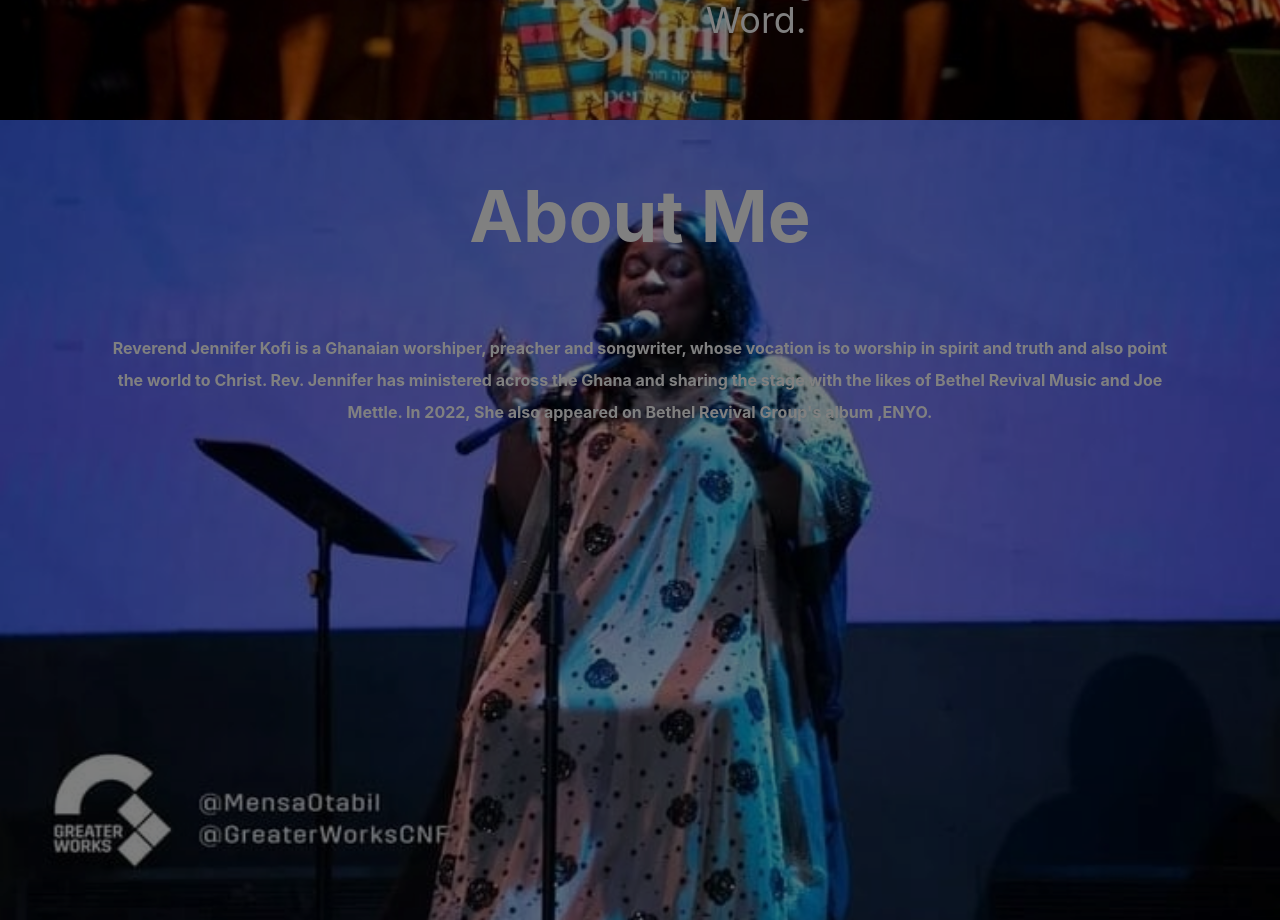
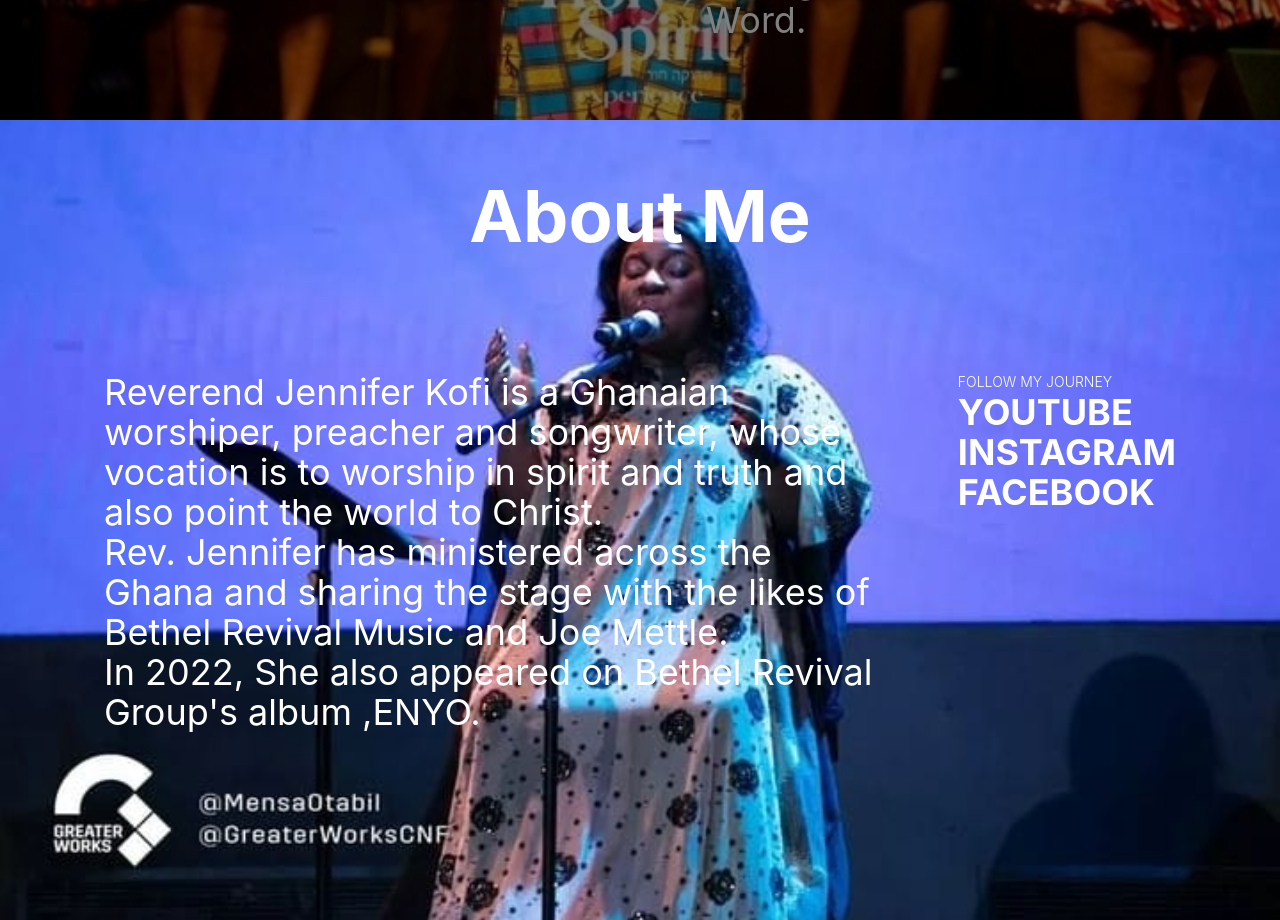
Before and after one commit to Wediah/pj-site, a Next.js app: page / in a window 1280 px wide. Shown: the part 740-1660 px from the top of the page. Built offline with nearby package versions, Linux system fonts and the light colour scheme.

Commit message:
adds social media

```diff
--- a/pages/about.js
+++ b/pages/about.js
@@ -6,20 +6,23 @@ import Image from 'next/image'
 function About () {
     return (
         <Element id="about" name="about">
-            <div className="bg-white min-h-screen px-10 pt-10 bg-no-repeat  bg-cover bg-center brightness-50" style={{ backgroundImage: 'url(pastor2.jpg)'}}>
+            <div className="bg-white min-h-screen px-10 pt-10 bg-no-repeat  bg-cover bg-center" style={{ backgroundImage: 'url(pastor2.jpg)'}}>
 
 
                 <h3 className=' text-3xl text-white font-bold pt-5 lg:text-center lg:text-7xl text-left px-16'>About Me</h3>
 
 
-                <div className='px-16'>
+                <div className='px-16 gap-20 lg:flex pt-10'>
 
-                    <div className="text-md flex font-bold text-white text-center leading-8 pt-20 pb-10 ">
-                    Reverend Jennifer Kofi is a Ghanaian worshiper, preacher and songwriter, whose vocation is to worship in spirit and truth and also point the world to Christ. Rev. Jennifer has ministered across the Ghana and sharing the stage with the likes of Bethel Revival Music and Joe Mettle. In 2022, She also appeared on Bethel Revival Group's album ,ENYO.
+                    <div className="text-2xl lg:text-4xl flex text-white  leading-8 pt-20 pb-10 ">
+                    Reverend Jennifer Kofi is a Ghanaian worshiper, preacher and songwriter, whose vocation is to worship in spirit and truth and also point the world to Christ.  <br /> Rev. Jennifer has ministered across the Ghana and sharing the stage with the likes of Bethel Revival Music and Joe Mettle. <br /> In 2022, She also appeared on Bethel Revival Group's album ,ENYO.
                     </div>
 
-                    <div>
-
+                    <div className='text-white lg:pt-20'>
+                       <h1 className='text-sm font-light'>FOLLOW MY JOURNEY</h1>
+                       <div className='text-2xl lg:text-4xl font-bold cursor-pointer'>YOUTUBE</div>
+                       <div className='text-2xl lg:text-4xl font-bold cursor-pointer'>INSTAGRAM</div>
+                       <div className='text-2xl lg:text-4xl font-bold cursor-pointer'>FACEBOOK</div>
                     </div>
                 </div>
 
```
